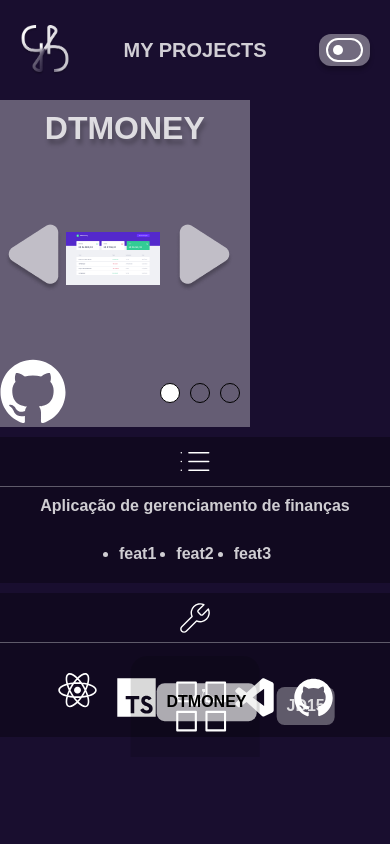
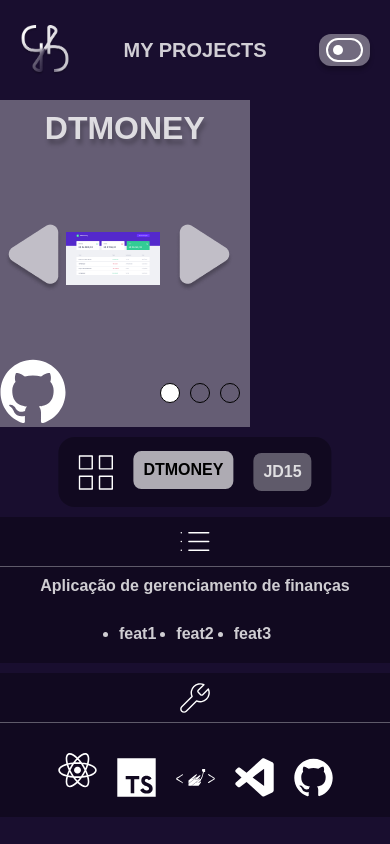
Before and after one commit to gabrielb-ss/my-portfolio, a React (Vite) app: page / in a window 390 px wide. Built offline with nearby package versions, Linux system fonts and the light colour scheme.

Commit message:
feat(ProjectsNavBar): add responsiveness to component

```diff
--- a/src/components/ProjectsNavBar/styles.ts
+++ b/src/components/ProjectsNavBar/styles.ts
@@ -1,16 +1,16 @@
 import styled from 'styled-components'
 
 export const Content = styled.nav`
-  min-width: 33vw;
-  height:12vh;
+  min-width: fit-content;
+  max-width: 64vw;
+  height: 12vh;
 
-  position: absolute;
+  position: fixed;
   bottom: 0;
   left: 50%;
   transform: translate(-50%);
-  right: 18vw;
 
-  padding: 0 4.5rem;
+  padding: 0 2rem;
   background: rgba(0, 0, 0, 0.15);
   border-radius: 1.6rem 1.6rem 0 0;
 
@@ -19,6 +19,7 @@ export const Content = styled.nav`
 
   #menuIcon {
     height: 50%;
+    margin-right: 2rem;
   }
 
   ul {
@@ -48,7 +49,7 @@ export const Content = styled.nav`
 
     .active {
         transition: all .2s ease-in;
-        transform: translate(0, -10%);
+        transform: translate(0, -5%);
         background-color: rgba(255, 255, 255, 0.66);
 
         a {
@@ -56,4 +57,11 @@ export const Content = styled.nav`
         }
       }
   }
+
+  @media (max-width:750px){
+    position: relative;
+    height: 7rem;
+    background: rgba(0, 0, 0, .33);
+    border-radius: 1.6rem;
+  }
 `
```
